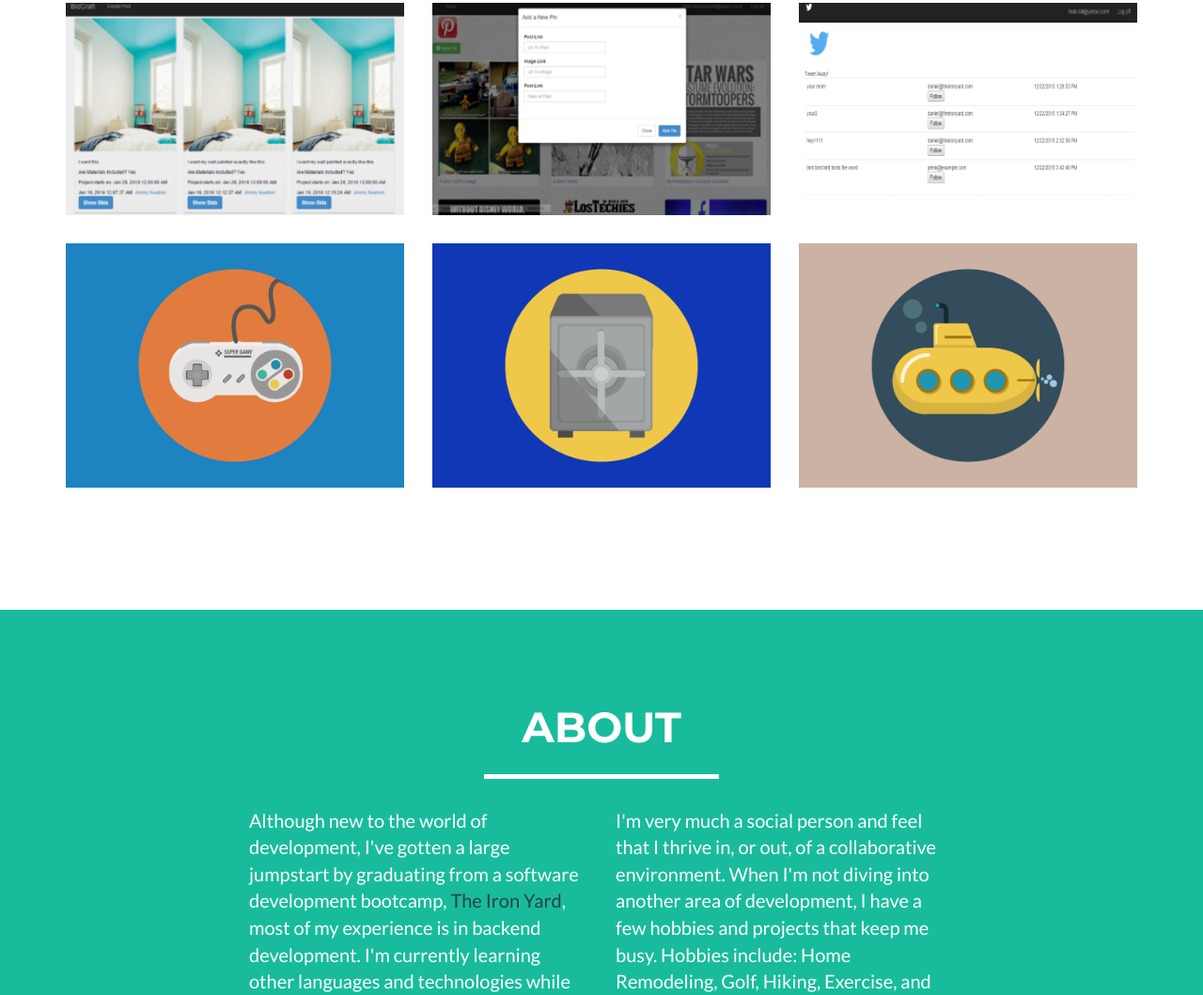
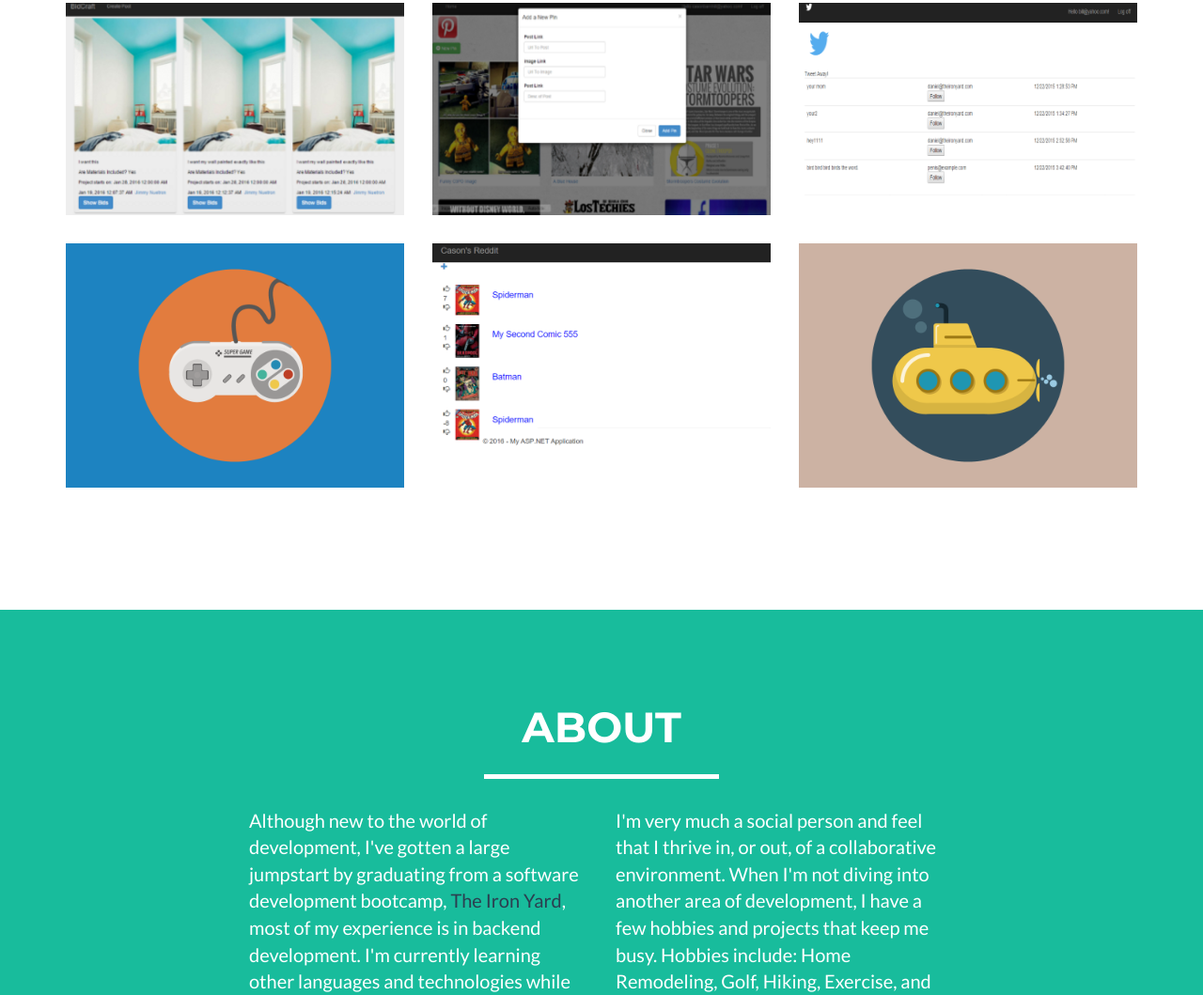
Before and after one commit to CasonBarnhill/casonbarnhill.github.io, a plain HTML site: page index.html in a window 1280 px wide. Shown: the part 970-2029 px from the top of the page at 94% size. Drawn offline with nearby package versions, Linux system fonts and the light colour scheme.

Commit message:
reddit pic

```diff
--- a/index.html
+++ b/index.html
@@ -152,7 +152,8 @@
                                 <i class="fa fa-search-plus fa-3x"></i>
                             </div>
                         </div>
-                        <img src="img/portfolio/safe.png" class="img-responsive" alt="">
+
+                        <img src="img/portfolio/reddit.png" class="img-responsive" alt="">
                     </a>
                 </div>
                 <div class="col-sm-4 portfolio-item">
```
Also changed, not shown: img/portfolio/reddit.png (added).
